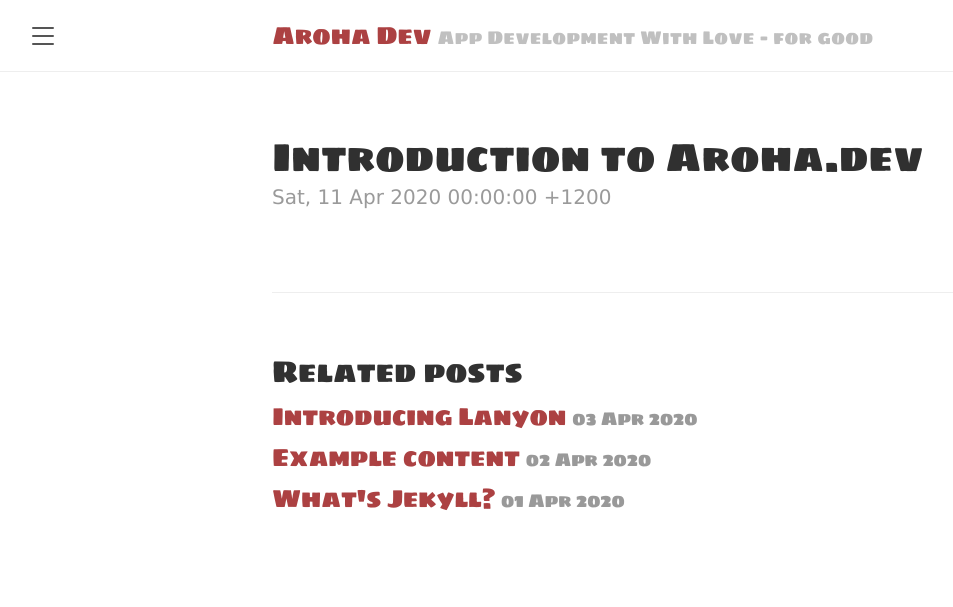
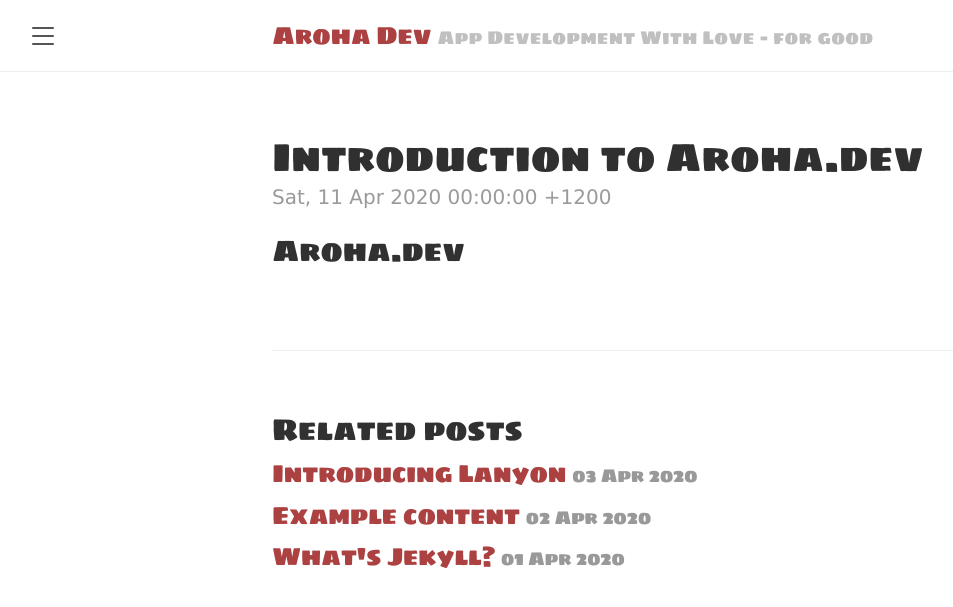
Before and after one commit to tracyjordan/tracyjordan.github.io, a Jekyll site: the page built from _posts/2020-04-11-introduction.md, in a window 1280 px wide. Shown: the top 607 px of the page, without its empty margins (8-961 px from the left). Built offline with Jekyll 4.4.1, drawn with Linux system fonts in a browser that asks for light colours.

Commit message:
Update 2020-04-11-introduction.md

```diff
--- a/_posts/2020-04-11-introduction.md
+++ b/_posts/2020-04-11-introduction.md
@@ -2,3 +2,5 @@
 layout: post
 title: Introduction to Aroha.dev
 ---
+
+## Aroha.dev
```
